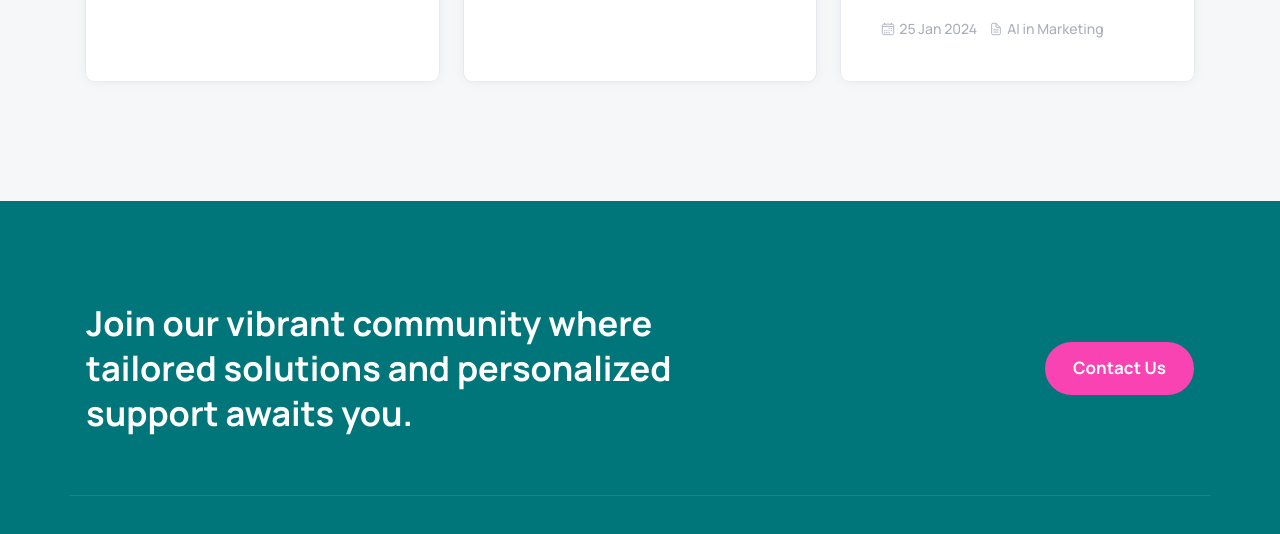
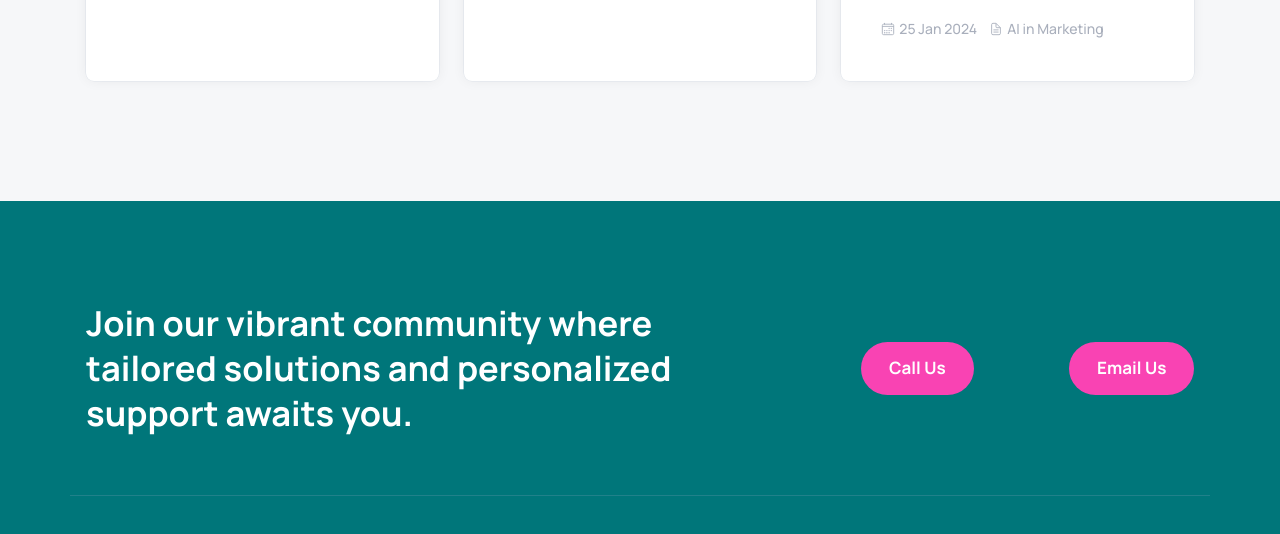
Before and after one commit to NatashaMuhanji/jujaya_media, a plain HTML site: page index.html in a window 1280 px wide. Shown: the part 4135-4669 px from the top of the page. Drawn offline with nearby package versions, Linux system fonts and the light colour scheme.

Commit message:
final updates

```diff
--- a/index.html
+++ b/index.html
@@ -109,7 +109,7 @@
 
       </nav>
 
-      <a href="#" class="btn btn-primary">Call Session</a>
+      <a href="https://wa.me/254755707768" target="_blank" class="btn btn-primary">Call Session</a>
 
       <button class="nav-open-btn" aria-label="open menu" data-nav-toggler>
         <ion-icon name="menu-outline" aria-hidden="true"></ion-icon>
@@ -689,7 +689,9 @@
             Join our vibrant community where tailored solutions and personalized support awaits you.
           </h2>
 
-          <a href="#" class="btn btn-primary">Contact Us</a>
+          <a href="tel:254755707768" class="btn btn-primary">Call Us</a>
+
+          <a href="mailto:info.jujayamedia@gmail.com" class="btn btn-primary">Email Us</a>
 
         </div>
       </section>
```
